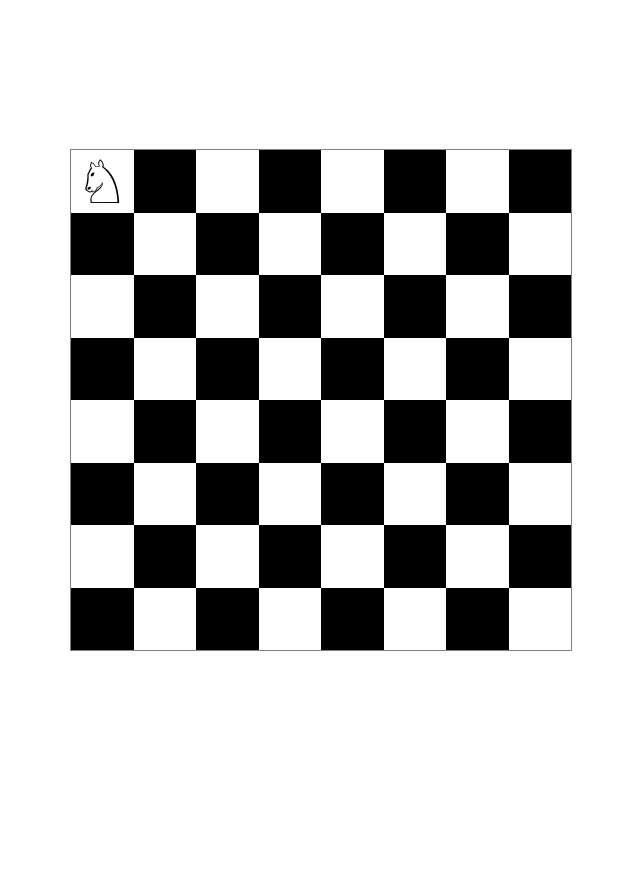
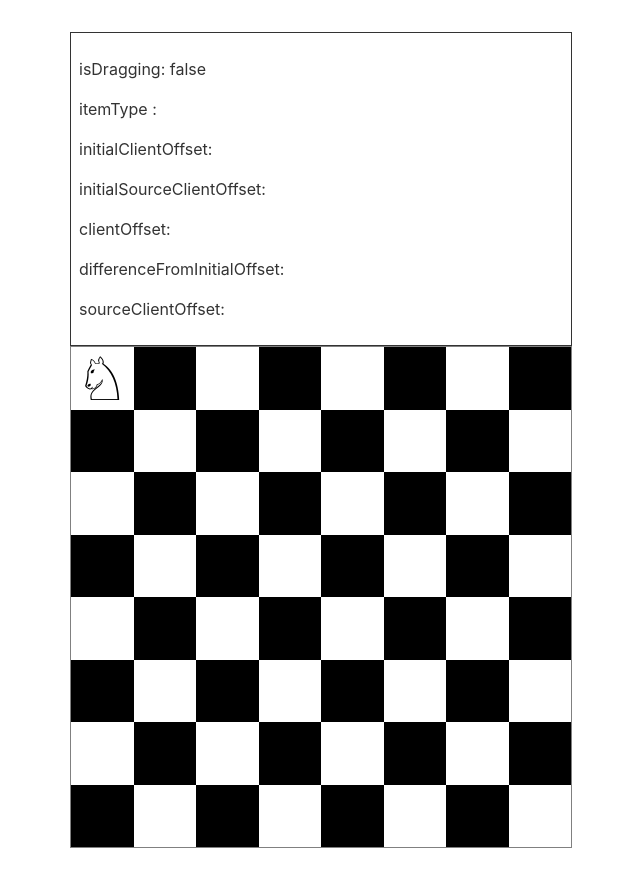
Before and after one commit to y-uchiida/react_dragdrop_sample, a React (Vite) app: page / in a window 1280 px wide. Shown: the whole page, without its empty margins (319-959 px from the left). Before the commit the page ends 800 px from the top, so only its background shows below. Built offline with nearby package versions, Linux system fonts and the light colour scheme.

Commit message:
implement drag information box (useDragLayer)

```diff
--- a/src/components/react-dnd/Chess/ChessApp.tsx
+++ b/src/components/react-dnd/Chess/ChessApp.tsx
@@ -1,4 +1,6 @@
 import { useEffect, useMemo, useState } from "react";
+import { DndProvider } from "react-dnd";
+import { HTML5Backend } from "react-dnd-html5-backend";
 import { ChessBoard } from "./ChessBoard";
 import { observe, knightPosition as initialPosition } from "./Game";
 import { KnightPosition } from "./types";
@@ -22,5 +24,9 @@ export const ChessApp = () => {
 	}, [knightPosition]);
 
 
-	return chessBoard;
+	return (
+		<DndProvider backend={HTML5Backend}>
+			{chessBoard}
+		</DndProvider>
+	);
 };
--- a/src/components/react-dnd/Chess/ChessBoard.tsx
+++ b/src/components/react-dnd/Chess/ChessBoard.tsx
@@ -1,5 +1,5 @@
 import React from 'react'
-import { DndProvider } from 'react-dnd'
+import { DndProvider, useDragLayer, XYCoord } from 'react-dnd'
 import { HTML5Backend } from 'react-dnd-html5-backend'
 import { BoardSquare } from './BoardSquare'
 import { Piece } from './Piece'
@@ -7,6 +7,20 @@ import { KnightPosition } from './types'
 
 type Props = {
 	knightPosition: KnightPosition
+}
+
+const wrapperStyle: React.CSSProperties = {
+	width: '100%',
+	display: 'flex',
+	flexDirection: 'column'
+}
+
+const monitorBoxStyle: React.CSSProperties = {
+	background: '#ffffff',
+	border: '1px solid #333',
+	color: '#333',
+	textAlign: 'left',
+	padding: '8px'
 }
 
 const squareStyle: React.CSSProperties = {
@@ -41,14 +55,51 @@ const generateChessSquare = (i: number, [knightX, knightY]: KnightPosition) => {
 	);
 }
 
+/**
+ *
+ * @param param0
+ * @returns
+ */
+const showXYCoordValue = (coord: XYCoord | null) => {
+	return coord ? `[${coord.x}, ${coord.y}]` : '';
+}
+
 const ChessBoard = ({ knightPosition }: Props) => {
+	// DragLayer で、ドラッグ状況を取得できる
+	const {
+		isDragging,
+		itemType,
+		initialClientOffset,
+		initialSourceClientOffset,
+		clientOffset,
+		differenceFromInitialOffset,
+		sourceClientOffset,
+	} = useDragLayer(monitor => ({
+		isDragging: monitor.isDragging(),
+		itemType: monitor.getItemType(),
+		initialClientOffset: monitor.getInitialClientOffset(),
+		initialSourceClientOffset: monitor.getInitialSourceClientOffset(),
+		clientOffset: monitor.getClientOffset(),
+		differenceFromInitialOffset: monitor.getDifferenceFromInitialOffset(),
+		sourceClientOffset: monitor.getSourceClientOffset()
+	}));
+
 	const squares = Array.from(new Array(64), (_, i) => generateChessSquare(i, knightPosition));
 	return (
-		<DndProvider backend={HTML5Backend}>
+		<div style={wrapperStyle}>
+			<div style={monitorBoxStyle}>
+				<p>isDragging: {isDragging ? 'true' : 'false'}</p>
+				<p>itemType : {itemType?.toString()}</p>
+				<p>initialClientOffset: {showXYCoordValue(initialClientOffset)}</p>
+				<p>initialSourceClientOffset: {showXYCoordValue(initialSourceClientOffset)}</p>
+				<p>clientOffset: {showXYCoordValue(clientOffset)}</p>
+				<p>differenceFromInitialOffset: {showXYCoordValue(differenceFromInitialOffset)}</p>
+				<p>sourceClientOffset: {showXYCoordValue(sourceClientOffset)}</p>
+			</div>
 			<div style={boardStyle}>
 				{squares}
 			</div>
-		</DndProvider>
+		</div>
 	);
 }
 
```
